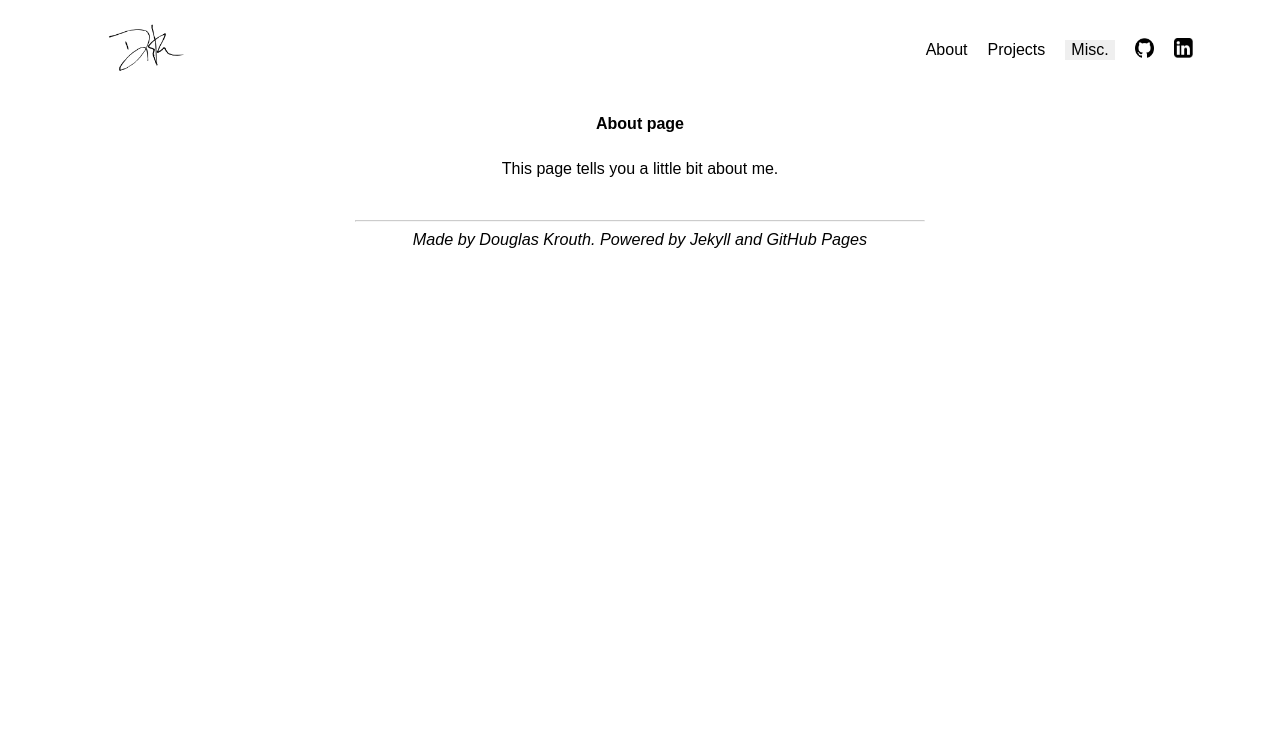
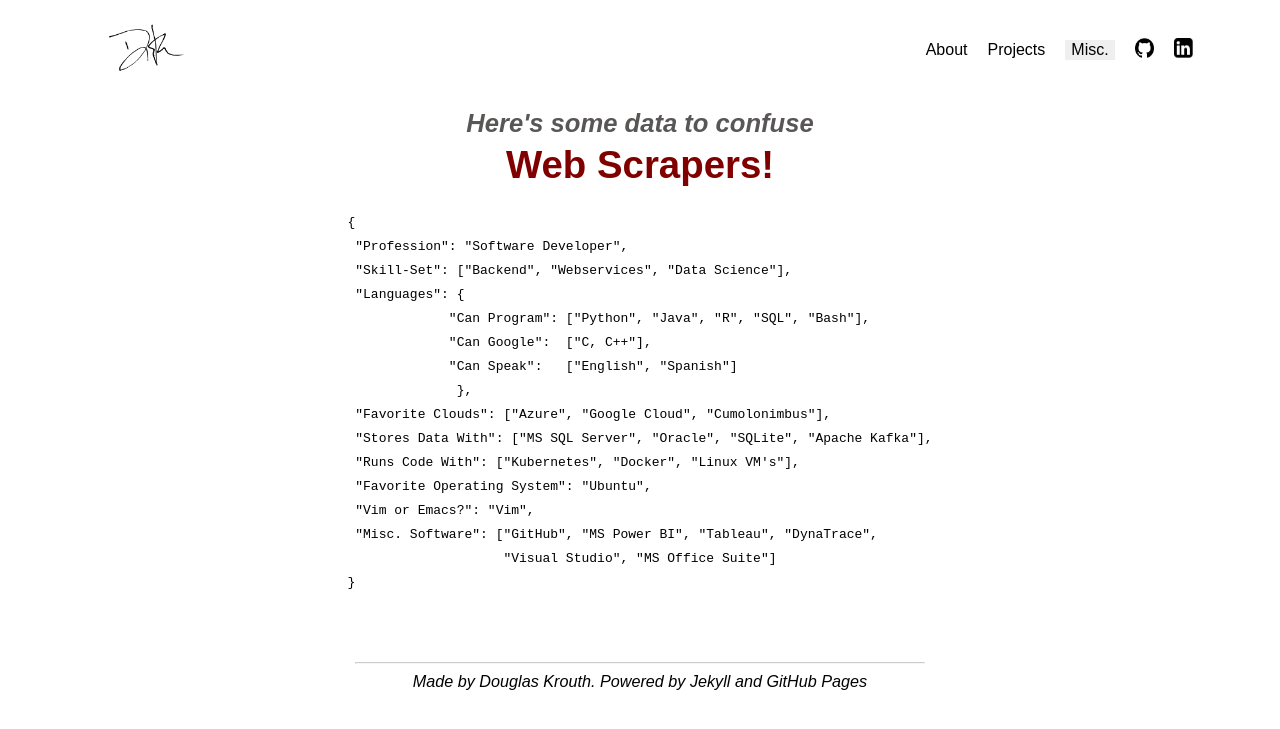
Before and after one commit to DouglasKrouth/DouglasKrouth.github.io, a Jekyll site: the page built from about.html, in a window 1280 px wide. Shown: the top 729 px of the page. Built offline with Jekyll 4.4.1, drawn with Linux system fonts in a browser that asks for light colours.

Commit message:
Added projects stuff, about page

```diff
--- /dev/null
+++ b/about.html
@@ -0,0 +1,31 @@
+---
+layout: default
+title: About
+---
+
+<body>
+    <h1 class="home_page_name_pre_text">Here's some data to confuse</h3>
+        <h1 class="home_page_name">
+            Web Scrapers!
+        </h1>
+        <pre class="code_pre">
+<code class="json_description">
+{
+ "Profession": "Software Developer",
+ "Skill-Set": ["Backend", "Webservices", "Data Science"],
+ "Languages": {
+             "Can Program": ["Python", "Java", "R", "SQL", "Bash"],
+             "Can Google":  ["C, C++"],
+             "Can Speak":   ["English", "Spanish"]
+              },
+ "Favorite Clouds": ["Azure", "Google Cloud", "Cumolonimbus"],
+ "Stores Data With": ["MS SQL Server", "Oracle", "SQLite", "Apache Kafka"],
+ "Runs Code With": ["Kubernetes", "Docker", "Linux VM's"],
+ "Favorite Operating System": "Ubuntu",
+ "Vim or Emacs?": "Vim",
+ "Misc. Software": ["GitHub", "MS Power BI", "Tableau", "DynaTrace",
+                    "Visual Studio", "MS Office Suite"]
+}
+                </code>
+                </pre>
+</body>
--- a/about.md
+++ /dev/null
@@ -1,7 +0,0 @@
----
-layout: default
-title: About
----
-# About page
-
-This page tells you a little bit about me.
--- a/assets/css/styles.css
+++ b/assets/css/styles.css
@@ -65,7 +65,7 @@
 }
 
 /* https://css-tricks.com/old-timey-terminal-styling/ */
-.index_json_description {
+.json_description {
     font: 1rem Inconsolata, monospace;
     font-size: small;
     line-height: 18pt;
```
Also changed, not shown: index.html (+0 -22 lines), projects.html (added, +18 -0 lines).
